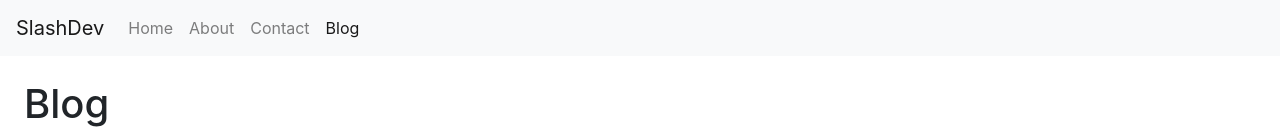
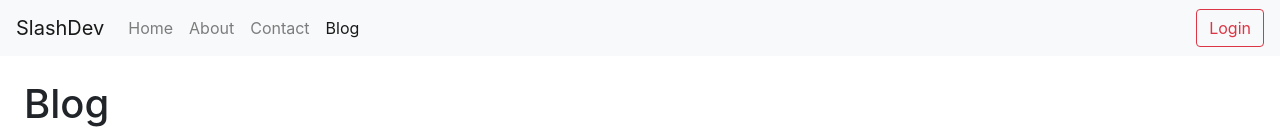
Before and after one commit to JoakimTeixeira/new-project, a React (Create React App) app: page /blog in a window 1280 px wide. Shown: the top 135 px of the page. Built offline with nearby package versions, Linux system fonts and the light colour scheme.

Commit message:
Add dummy authentication

```diff
--- a/package.json
+++ b/package.json
@@ -7,6 +7,7 @@
     "@testing-library/react": "^11.1.2",
     "@testing-library/user-event": "^12.2.2",
     "bootstrap": "^4.5.3",
+    "prop-types": "^15.7.2",
     "react": "^17.0.1",
     "react-bootstrap": "^1.4.0",
     "react-dom": "^17.0.1",
--- a/src/App.jsx
+++ b/src/App.jsx
@@ -4,8 +4,10 @@ import {
   Home, About, Contact, Blog,
 } from 'pages';
 import { NavBar } from 'components';
+import { AuthContextProvider } from 'contexts/AuthContext';
 
 const App = () => (
+  <AuthContextProvider>
     <BrowserRouter>
       <NavBar />
 
@@ -27,6 +29,7 @@ const App = () => (
         </Route>
       </Switch>
     </BrowserRouter>
+  </AuthContextProvider>
 );
 
 export default App;
--- a/src/components/NavBar.jsx
+++ b/src/components/NavBar.jsx
@@ -1,19 +1,24 @@
-import React from 'react';
+import React, { useContext } from 'react';
 import { NavLink, Link } from 'react-router-dom';
 import {
-  Navbar, Nav,
+  Navbar, Nav, Button,
 } from 'react-bootstrap';
+import { AuthContext } from 'contexts/AuthContext';
 
-const NavBar = () => (
+const NavBar = () => {
+  const { isLoggedIn, handleAuth } = useContext(AuthContext);
+  return (
     <Navbar bg="light" expand="lg">
       <Navbar.Brand as={Link} to="/">SlashDev</Navbar.Brand>
-    <Nav>
+      <Nav className="mr-auto">
         <Nav.Link as={NavLink} to="/" exact>Home</Nav.Link>
         <Nav.Link as={NavLink} to="/about">About</Nav.Link>
         <Nav.Link as={NavLink} to="/contact">Contact</Nav.Link>
         <Nav.Link as={NavLink} to="/blog">Blog</Nav.Link>
       </Nav>
+      <Button variant="outline-danger" onClick={handleAuth}>{isLoggedIn ? 'Logout' : 'Login'}</Button>
     </Navbar>
   );
+};
 
 export default NavBar;
--- /dev/null
+++ b/src/contexts/AuthContext.jsx
@@ -0,0 +1,22 @@
+import React, { createContext, useState } from 'react';
+import PropTypes from 'prop-types';
+
+export const AuthContext = createContext();
+
+export const AuthContextProvider = ({ children }) => {
+  const [isLoggedIn, setIsLoggedIn] = useState(false);
+
+  const handleAuth = () => {
+    setIsLoggedIn(!isLoggedIn);
+  };
+
+  return (
+    <AuthContext.Provider value={{ isLoggedIn, handleAuth }}>
+      {children}
+    </AuthContext.Provider>
+  );
+};
+
+AuthContextProvider.propTypes = {
+  children: PropTypes.node.isRequired,
+};
```
Also changed, not shown: 1 other file (tests, documents, lock files or other folders). Lines whose indentation alone changed are shown as unchanged.
